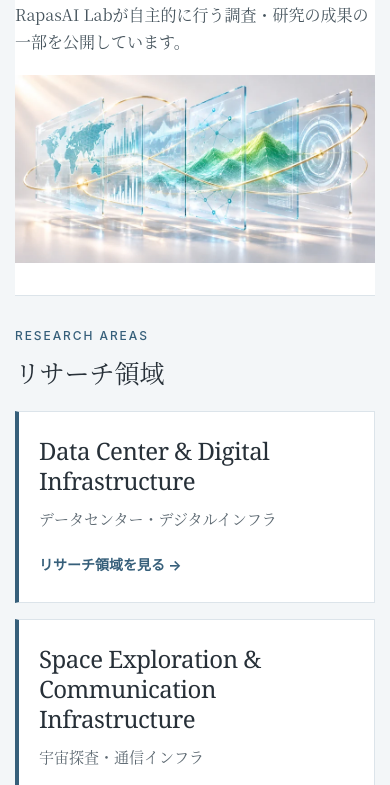
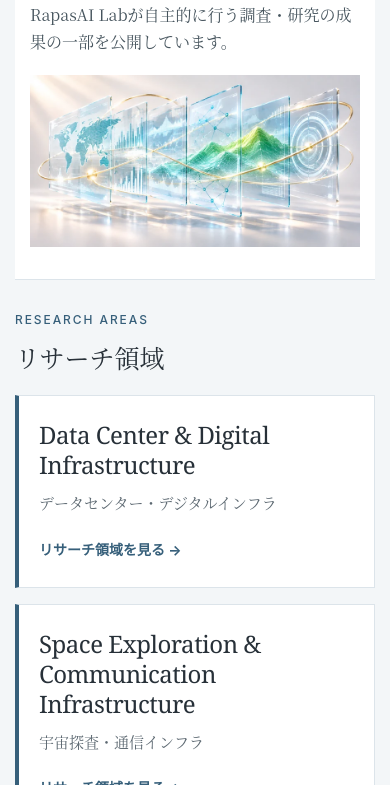
Before and after one commit to rapasai/rapasai.github.io, a plain HTML site: page research/index.html in a window 390 px wide. Shown: the part 315-1100 px from the top of the page. Drawn offline with Linux system fonts and the light colour scheme.

Commit message:
Add files via upload

```diff
--- a/research/assets/research.css
+++ b/research/assets/research.css
@@ -63,7 +63,7 @@ a:focus-visible {outline:3px solid #526B5D;outline-offset:3px}
 }
 main {color:#273038;background:#F3F6F8}
 .hero {background:#fff;border-bottom:1px solid #DCE4EA}
-.research-hero-inner {padding:40px 0 46px}
+.research-hero-inner {padding:40px 24px 46px}
 .crumb {font-size:12px;color:#5C6871;margin:0 0 24px}
 .crumb a {text-decoration:none}
 .crumb a:hover {text-decoration:underline}
@@ -78,7 +78,7 @@ main {color:#273038;background:#F3F6F8}
 .area-sub {font-size:15px;color:#5C6871;margin:0}
 .area-link {display:inline-block;margin-top:22px;color:#365F7A;font-weight:700;font-size:14px}
 @media (max-width:740px) {
-  .research-hero-inner {padding:24px 0 32px}
+  .research-hero-inner {padding:24px 15px 32px}
   .research-content {padding-top:30px}
   .area {padding:24px 20px}
 }
```
